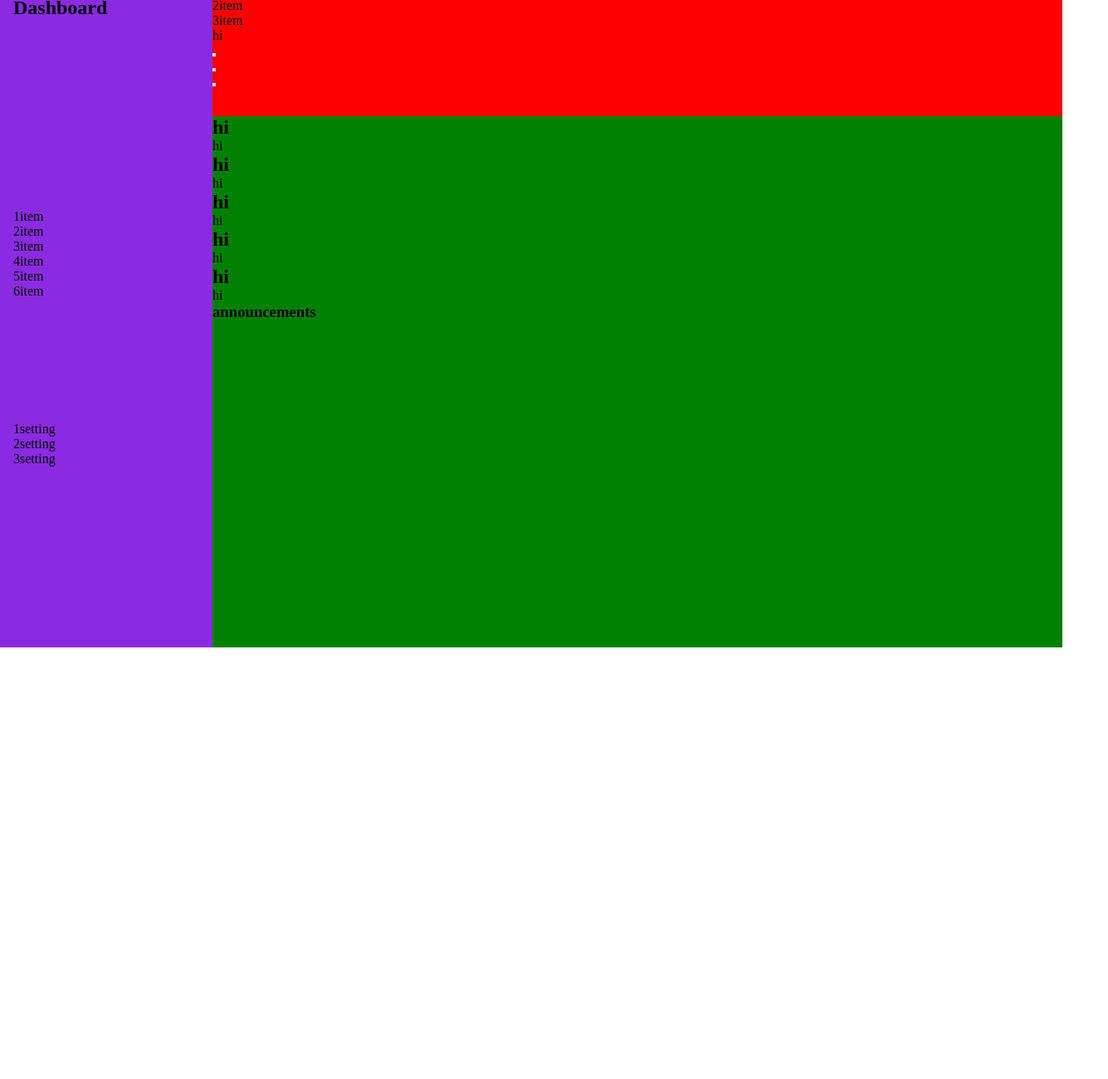
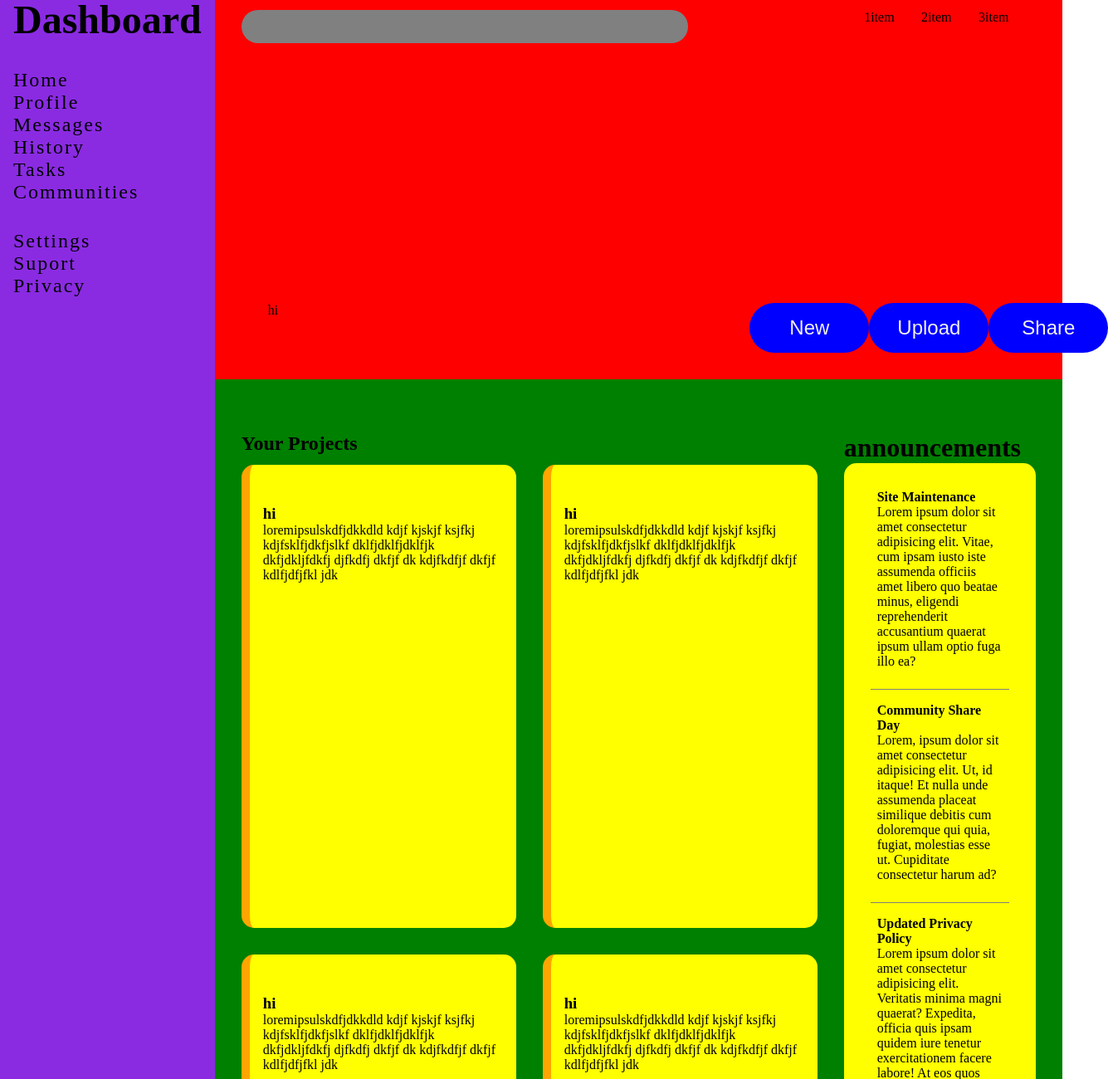
Before and after one commit to HonoreSolomon/admin-dashboard, a plain HTML site: page index.html in a window 1280 px wide. Shown: the part 20-1320 px from the top of the page at 83% size, 1335 px wide, since content can reach past the window. Before the commit the page ends 800 px from the top, so only its background shows below. Drawn offline with Linux system fonts and the light colour scheme.

Commit message:
layout finished as well as content added minus assets

```diff
--- a/index.html
+++ b/index.html
@@ -19,20 +19,20 @@
       <!-- /.sidebar__item -->
       <div class="main-links">
         <ul class="main-links__items">
-          <li>1item</li>
-          <li>2item</li>
-          <li>3item</li>
-          <li>4item</li>
-          <li>5item</li>
-          <li>6item</li>
+          <li>Home</li>
+          <li>Profile</li>
+          <li>Messages</li>
+          <li>History</li>
+          <li>Tasks</li>
+          <li>Communities</li>
         </ul>
       </div>
       <!-- /.sidebar__item -->
       <div class="secondary-links">
         <ul class="secondary-links__items">
-          <li>1setting</li>
-          <li>2setting</li>
-          <li>3setting</li>
+          <li>Settings</li>
+          <li>Suport</li>
+          <li>Privacy</li>
         </ul>
       </div>
       <!-- /.secondary-links -->
@@ -40,8 +40,8 @@
     <header>
       <div class="header__top">
         <div class="top__left">
-          <span></span>
-          <div class="header__top__search"></div>
+          <span class="search__img"></span>
+          <div class="search-field"></div>
           <!-- /.header__search -->
         </div>
         <!-- /.top__left -->
@@ -65,9 +65,9 @@
         <!-- /.bottom__left -->
         <div class="bottom__right">
           <ul>
-            <li><button type="general"></button></li>
-            <li><button type="general"></button></li>
-            <li><button type="general"></button></li>
+            <li><button type="general">New</button></li>
+            <li><button type="general">Upload</button></li>
+            <li><button type="general">Share</button></li>
           </ul>
         </div>
         <!-- /.bottom__right -->
@@ -75,58 +75,164 @@
       <!-- /.header__bottom -->
     </header>
     <main class="content">
-      <div class="card__wrapper">
-        <div class="card">
-          <h2>hi</h2>
-          <p>hi</p>
+      <section class="projects">
+        <h2>Your Projects</h2>
+        <div class="card card--border">
+          <div class="card__text">
+            <h3>hi</h3>
+            <p>
+              loremipsulskdfjdkkdld kdjf kjskjf ksjfkj
+              kdjfsklfjdkfjslkf dklfjdklfjdklfjk
+              dkfjdkljfdkfj djfkdfj dkfjf dk kdjfkdfjf dkfjf
+              kdlfjdfjfkl jdk
+            </p>
+          </div>
+          <!-- /.card__text -->
+          <ul>
+            <li></li>
+            <li></li>
+            <li></li>
+          </ul>
+        </div>
+
+        <!-- /.card -->
+        <div class="card card--border">
+          <div class="card__text">
+            <h3>hi</h3>
+            <p>
+              loremipsulskdfjdkkdld kdjf kjskjf ksjfkj
+              kdjfsklfjdkfjslkf dklfjdklfjdklfjk
+              dkfjdkljfdkfj djfkdfj dkfjf dk kdjfkdfjf dkfjf
+              kdlfjdfjfkl jdk
+            </p>
+          </div>
+          <!-- /.card__text -->
         </div>
         <!-- /.card -->
-        <div class="card">
-          <h2>hi</h2>
-          <p>hi</p>
+        <div class="card card--border">
+          <div class="card__text">
+            <h3>hi</h3>
+            <p>
+              loremipsulskdfjdkkdld kdjf kjskjf ksjfkj
+              kdjfsklfjdkfjslkf dklfjdklfjdklfjk
+              dkfjdkljfdkfj djfkdfj dkfjf dk kdjfkdfjf dkfjf
+              kdlfjdfjfkl jdk
+            </p>
+          </div>
+          <!-- /.card__text -->
+          <ul>
+            <li></li>
+            <li></li>
+            <li></li>
+          </ul>
         </div>
         <!-- /.card -->
-        <div class="card">
-          <h2>hi</h2>
-          <p>hi</p>
+        <div class="card card--border">
+          <div class="card__text">
+            <h3>hi</h3>
+            <p>
+              loremipsulskdfjdkkdld kdjf kjskjf ksjfkj
+              kdjfsklfjdkfjslkf dklfjdklfjdklfjk
+              dkfjdkljfdkfj djfkdfj dkfjf dk kdjfkdfjf dkfjf
+              kdlfjdfjfkl jdk
+            </p>
+          </div>
+          <!-- /.card__text -->
+          <ul>
+            <li></li>
+            <li></li>
+            <li></li>
+          </ul>
         </div>
         <!-- /.card -->
-        <div class="card">
-          <h2>hi</h2>
-          <p>hi</p>
+        <div class="card card--border">
+          <div class="card__text">
+            <h3>hi</h3>
+            <p>
+              loremipsulskdfjdkkdld kdjf kjskjf ksjfkj
+              kdjfsklfjdkfjslkf dklfjdklfjdklfjk
+              dkfjdkljfdkfj djfkdfj dkfjf dk kdjfkdfjf dkfjf
+              kdlfjdfjfkl jdk
+            </p>
+          </div>
+          <!-- /.card__text -->
+          <ul>
+            <li></li>
+            <li></li>
+            <li></li>
+          </ul>
         </div>
         <!-- /.card -->
-        <div class="card">
-          <h2>hi</h2>
-          <p>hi</p>
+        <div class="card card--border">
+          <div class="card__text">
+            <h3>hi</h3>
+            <p>
+              loremipsulskdfjdkkdld kdjf kjskjf ksjfkj
+              kdjfsklfjdkfjslkf dklfjdklfjdklfjk
+              dkfjdkljfdkfj djfkdfj dkfjf dk kdjfkdfjf dkfjf
+              kdlfjdfjfkl jdk
+            </p>
+          </div>
+          <!-- /.card__text -->
+          <ul>
+            <li></li>
+            <li></li>
+            <li></li>
+          </ul>
         </div>
         <!-- /.card -->
+
         <!-- /.card -->
-        <div class="card"></div>
         <!-- /.card -->
-      </div>
+      </section>
+
       <!-- /.card__wrapper -->
       <aside class="info">
-        <div class="announcements">
+        <div class="card__container">
           <h3>announcements</h3>
-          <div class="card--long">
-            <div class="card__announcement"><h4></h4></div>
-            <!-- /.card__announcement -->
+          <div class="card card--long">
             <div class="card__announcement">
-              <h4></h4>
-              <p></p>
+              <h4>Site Maintenance</h4>
+              <p>
+                Lorem ipsum dolor sit amet consectetur
+                adipisicing elit. Vitae, cum ipsam iusto
+                iste assumenda officiis amet libero quo
+                beatae minus, eligendi reprehenderit
+                accusantium quaerat ipsum ullam optio fuga
+                illo ea?
+              </p>
             </div>
             <!-- /.card__announcement -->
             <div class="card__announcement">
-              <h4></h4>
-              <p></p>
+              <h4>Community Share Day</h4>
+              <p>
+                Lorem, ipsum dolor sit amet consectetur
+                adipisicing elit. Ut, id itaque! Et nulla
+                unde assumenda placeat similique debitis cum
+                doloremque qui quia, fugiat, molestias esse
+                ut. Cupiditate consectetur harum ad?
+              </p>
+            </div>
+            <!-- /.card__announcement -->
+            <div class="card__announcement">
+              <h4>Updated Privacy Policy</h4>
+              <p>
+                Lorem ipsum dolor sit amet consectetur
+                adipisicing elit. Veritatis minima magni
+                quaerat? Expedita, officia quis ipsam quidem
+                iure tenetur exercitationem facere labore!
+                At eos quos blanditiis voluptatem magni
+                veniam libero?
+              </p>
             </div>
             <!-- /.card__announcement -->
           </div>
           <!-- /.announcements__card -->
         </div>
         <!-- /.announcements -->
-        <div class="trending">
+        <div class="card__container">
+          <h3>Trending</h3>
+          <div class="card card--long">
             <div class="trending__items"></div>
             <!-- /.trending__items -->
             <div class="trending__items"></div>
@@ -137,6 +243,8 @@
             <!-- /.trending__items -->
           </div>
           <!-- /.trending -->
+        </div>
+        <!-- /.card -->
       </aside>
       <!-- /.info -->
     </main>
--- a/style.css
+++ b/style.css
@@ -19,15 +19,142 @@ li {
   grid-area: 1/ 1 / -1 / 2;
   background-color: blueviolet;
   display: grid;
-  grid-template-rows: repeat(auto-fit, minmax(150px, 1fr));
-  align-items: flex-start;
+  grid-template-rows: auto auto 1fr;
+  gap: 2em;
   padding: 1em;
+}
+
+.sidebar ul {
+  font-size: 1.5rem;
+  letter-spacing: 2px;
+}
+
+.sidebar li {
+  display: flex;
+}
+
+h1 {
+  font-size: 3rem;
 }
 
 header {
   background-color: red;
+  display: flex;
+  flex-direction: column;
+  gap: 2em;
+  justify-content: space-between;
+  padding: 2em;
 }
 
-main {
+.header__top {
+  display: grid;
+  grid-template-columns: 3fr 1fr;
+}
+
+.top__right > .header__top__icons {
+  display: flex;
+
+  justify-content: space-evenly;
+}
+
+.search-field {
+  width: 75%;
+  min-height: 2.5rem;
+  background-color: grey;
+  border-radius: 32px;
+}
+.header__bottom {
+  display: flex;
+  justify-content: space-between;
+  padding: 0 2em;
+}
+
+.bottom__right {
+  width: 35%;
+}
+
+.bottom__right > ul {
+  display: flex;
+  justify-content: space-evenly;
+}
+
+.bottom__right button {
+  width: 9rem;
+  min-height: 2rem;
+  border-radius: 30px;
+  background-color: blue;
+  border: none;
+  color: #f1f1f1;
+  font-size: 1.5rem;
+  padding: 1rem;
+}
+
+.content {
   background-color: green;
+  display: grid;
+  grid-template-columns: 3fr 1fr;
+  gap: 2rem;
+  padding: 2em;
 }
+
+.projects {
+  display: grid;
+  grid-template-rows: auto 3fr 3fr 3fr;
+  grid-template-columns: repeat(2, 1fr);
+  padding: 2rem 0;
+  gap: 2rem 2rem;
+}
+
+.projects > h2 {
+  grid-column: 1 / -1;
+  margin-bottom: -0.8em;
+}
+.card {
+  background-color: yellow;
+  border-radius: 15px;
+  display: flex;
+  padding: 3em 1em;
+  flex-direction: column;
+  justify-content: space-between;
+}
+
+.card--border {
+  border-left: 10px solid orange;
+}
+
+.info {
+  padding: 2rem 0;
+  display: grid;
+  gap: 2rem 2rem;
+  grid-template-rows: repeat(2, 1fr);
+}
+
+.card__container {
+  display: grid;
+  grid-template-rows: auto 3fr;
+}
+
+.card__container h3 {
+  font-size: 2rem;
+}
+
+.card ul {
+  display: flex;
+}
+
+.card--long {
+  display: flex;
+  flex-direction: column;
+  padding: 2rem;
+  gap: 1rem;
+}
+
+.card__announcement {
+  border-bottom: 1px solid gray;
+  padding: 0 0.5rem 1.5rem 0.5rem;
+}
+
+.card__announcement:last-child {
+  border: none;
+  padding-bottom: none;
+}
```
Lines whose indentation alone changed are shown as unchanged.
